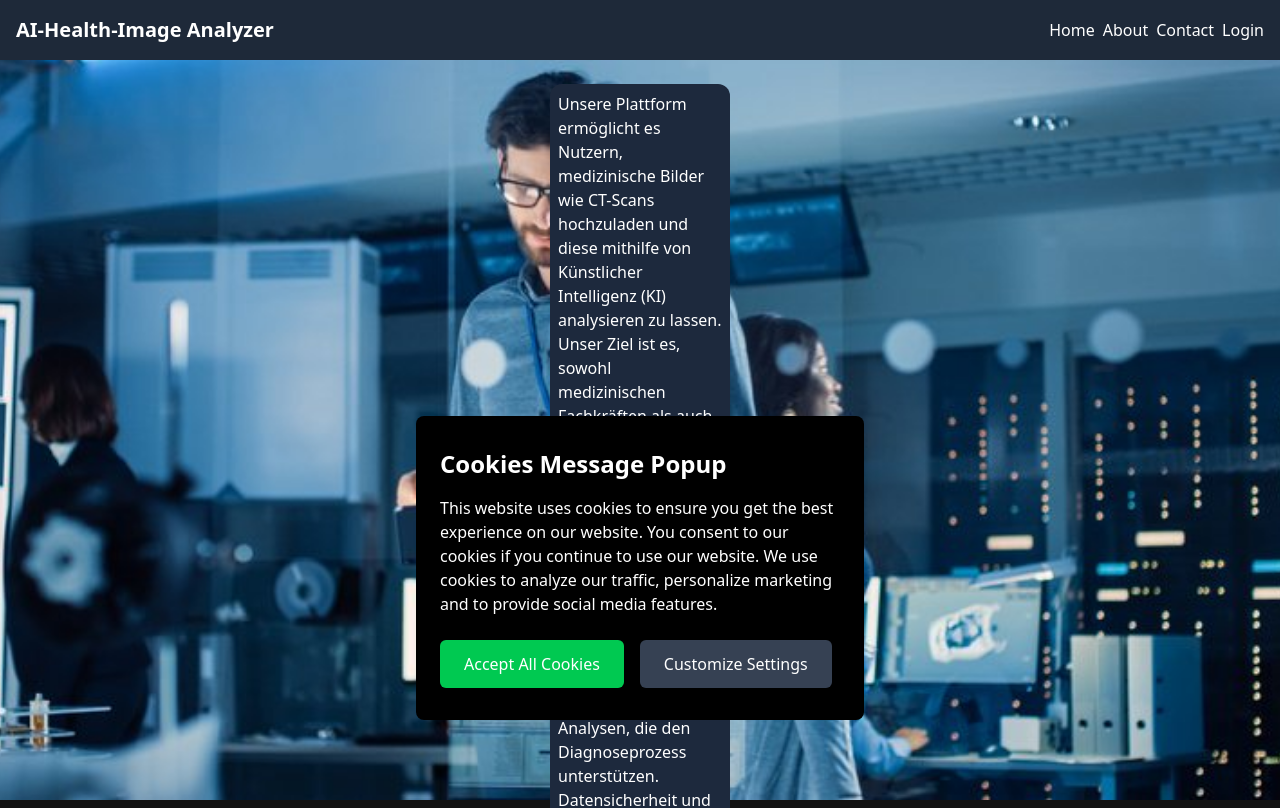
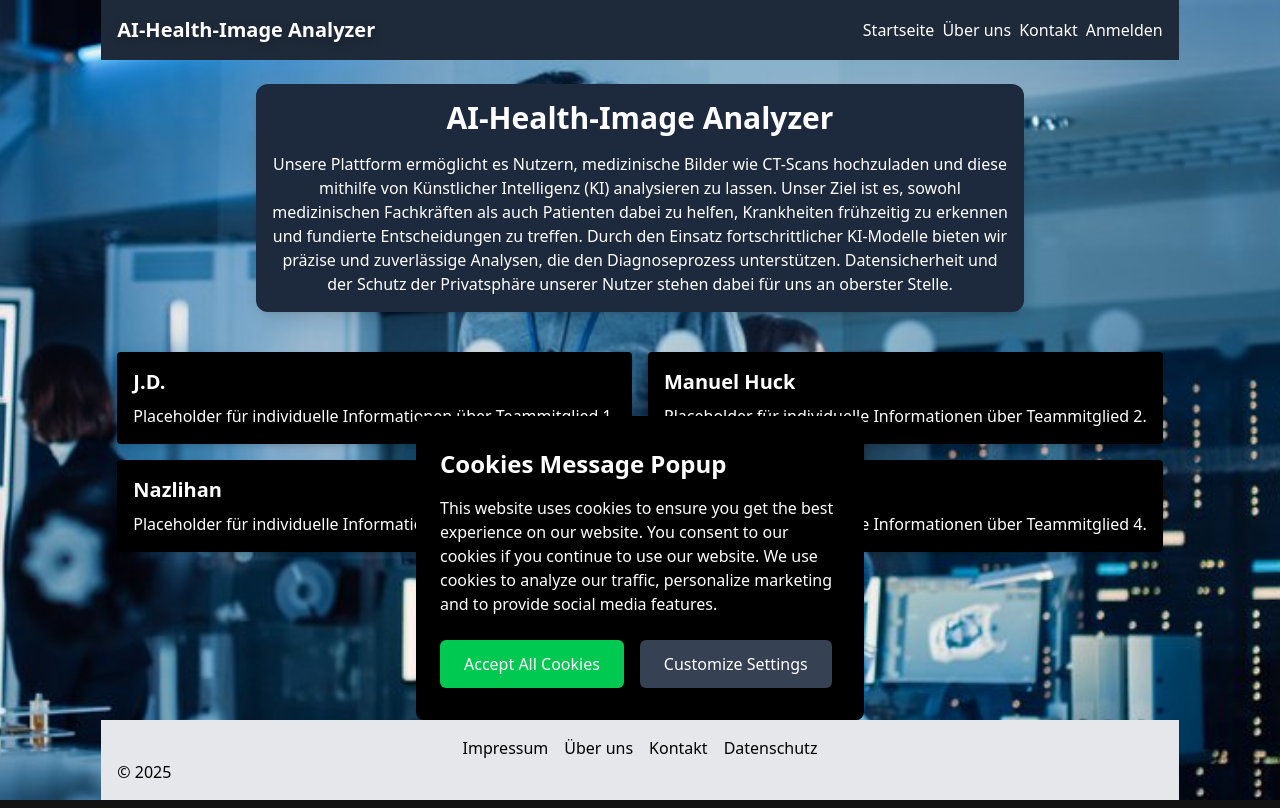
Before and after one commit to AI-Health-Image/AI-Health-Image, a React (Vite) app in the folder frontend/: page /about in a window 1280 px wide. Shown: the top 808 px of the page. Built offline with nearby package versions, Linux system fonts and the light colour scheme.

Commit message:
translated the navigator buttons into german and applied it to the about page and about page has been reworked

```diff
--- a/frontend/src/components/Layout_Coms/Header.jsx
+++ b/frontend/src/components/Layout_Coms/Header.jsx
@@ -1,16 +1,13 @@
 import { useState } from "react";
-import { Link, Navigate } from "react-router-dom";
+import { Link, useNavigate } from "react-router-dom";
 import useJwtStore from "../jwtStore";
 import Cookies from "js-cookie";
 
 function Header() {
-  //const jwt = useJwtStore((state) => state.jwt);
   const email = useJwtStore((state) => state.decodedJwt.email);
   const role = useJwtStore((state) => state.decodedJwt.role);
   const [dropdownOpen, setDropdownOpen] = useState(false);
-
-  //console.log('JWT Role:', role);
-  //console.log('JWT Email:', email);
+  const navigate = useNavigate();
 
   const name = email ? email.split('@')[0] : null;
 
@@ -22,36 +19,33 @@ function Header() {
     useJwtStore.getState().removeJwt();
     Cookies.remove("jwt", { path: '' });
     setDropdownOpen(false);
-    Navigate('/login');
+    navigate('/login');
   };
 
   return (
     <header className="bg-gray-800 text-white p-4 flex justify-between items-center">
-        <div className="font-bold text-xl">AI-Health-Image Analyzer</div>
+      <div className="font-bold text-xl drop-shadow-lg">
+        AI-Health-Image Analyzer
+      </div>
       <nav className="flex gap-2">
-            {/* Hier Navigationselemente einfügen */}
-          <Link to="/" className="hover:text-gray-300">Home</Link>
-
-          {(role === 'patient' /*|| role==='doctor'*/) && <Link to="/upload" className="hover:text-gray-300">Upload</Link>}
-          {(role === 'patient' /*|| role==='doctor'*/) && <Link to="/archiv" className="hover:text-gray-300">Archiv</Link>}
-
-            <Link to="/about" className="hover:text-gray-300">About</Link>
-          <Link to="/contact" className="hover:text-gray-300">Contact</Link>
-
+        <Link to="/" className="hover:text-gray-300">Startseite</Link>
+        {(role === 'patient') && <Link to="/upload" className="hover:text-gray-300">Hochladen</Link>}
+        {(role === 'patient') && <Link to="/archiv" className="hover:text-gray-300">Archiv</Link>}
+        <Link to="/about" className="hover:text-gray-300">Über uns</Link>
+        <Link to="/contact" className="hover:text-gray-300">Kontakt</Link>
         {name ? (
           <div className="relative">
             <button onClick={toggleDropdown} className="hover:text-gray-300">{name}</button>
             {dropdownOpen && (
               <div className="absolute bg-gray-800 rounded-lg shadow-md right-0 mt-2">
-                  <Link to="/settings" className="block px-4 py-2 hover:bg-gray-700">Settings</Link>
-                  <Link to="/" onClick={logout} className="block px-4 py-2 hover:bg-gray-700">Logout</Link>
+                <Link to="/settings" className="block px-4 py-2 hover:bg-gray-700">Einstellungen</Link>
+                <button onClick={logout} className="block px-4 py-2 text-left w-full hover:bg-gray-700">Abmelden</button>
               </div>
             )}
           </div>
         ) : (
-              <Link to="/login" className="hover:text-gray-300">Login</Link>
+          <Link to="/login" className="hover:text-gray-300">Anmelden</Link>
         )}
-
       </nav>
     </header>
   );
--- a/frontend/src/pages/AboutPage.jsx
+++ b/frontend/src/pages/AboutPage.jsx
@@ -3,46 +3,40 @@ import Layout from "../layout/Layout";
 function AboutPage() {
   return (
     <div
-      className="bg-cover bg-center h-screen flex flex-col justify-center"
+      className="bg-cover bg-center h-screen flex flex-col justify-center items-center"
       style={{ backgroundImage: "url('/itmedical.jpg')" }}
     >
       <Layout>
-        <div className="flex flex-col justify-center items-center p-2 rounded m-2 bg-slate-00">
-          <div className="max-w-45">
-            <p className="bg-slate-800 text-white rounded-xl p-2">
-              Unsere Plattform ermöglicht es Nutzern, medizinische Bilder wie CT-Scans hochzuladen und diese mithilfe von Künstlicher Intelligenz (KI) analysieren zu lassen. Unser Ziel ist es, sowohl medizinischen Fachkräften als auch Patienten dabei zu helfen, Krankheiten frühzeitig zu erkennen und fundierte Entscheidungen zu treffen. Durch den Einsatz fortschrittlicher KI-Modelle bieten wir präzise und zuverlässige Analysen, die den Diagnoseprozess unterstützen. Datensicherheit und der Schutz der Privatsphäre unserer Nutzer stehen dabei für uns an oberster Stelle.
+        <div className="flex flex-col justify-center items-center p-4">
+          <div className="max-w-3xl text-center bg-slate-800 text-white rounded-xl p-4 shadow-lg">
+            <h1 className="text-3xl font-bold mb-4">AI-Health-Image Analyzer</h1>
+            <p>
+              Unsere Plattform ermöglicht es Nutzern, medizinische Bilder wie CT-Scans hochzuladen und diese
+              mithilfe von Künstlicher Intelligenz (KI) analysieren zu lassen. Unser Ziel ist es, sowohl medizinischen
+              Fachkräften als auch Patienten dabei zu helfen, Krankheiten frühzeitig zu erkennen und fundierte
+              Entscheidungen zu treffen. Durch den Einsatz fortschrittlicher KI-Modelle bieten wir präzise und
+              zuverlässige Analysen, die den Diagnoseprozess unterstützen. Datensicherheit und der Schutz der
+              Privatsphäre unserer Nutzer stehen dabei für uns an oberster Stelle.
             </p>
           </div>
         </div>
 
-        <section className="p-2 grid grid-cols-2 gap-4">
-          <div className="bg-white p-4 rounded shadow-md">
+        <section className="p-4 grid grid-cols-2 gap-4">
+          <div className="bg-black text-white p-4 rounded shadow-md">
             <h3 className="text-xl font-bold mb-2">J.D.</h3>
-            <p>
-              Placeholder für individuelle Informationen über Teammitglied 1.
-            </p>
+            <p>Placeholder für individuelle Informationen über Teammitglied 1.</p>
           </div>
-          <div className="bg-white p-4 rounded shadow-md">
+          <div className="bg-black text-white p-4 rounded shadow-md">
             <h3 className="text-xl font-bold mb-2">Manuel Huck</h3>
-            <p>
-              Placeholder für individuelle Informationen über Teammitglied 2.
-            </p>
+            <p>Placeholder für individuelle Informationen über Teammitglied 2.</p>
           </div>
-          <div className="bg-white p-4 rounded shadow-md">
+          <div className="bg-black text-white p-4 rounded shadow-md">
             <h3 className="text-xl font-bold mb-2">Nazlihan</h3>
-            <p>
-              Placeholder für individuelle Informationen über Teammitglied 3.
-            </p>
+            <p>Placeholder für individuelle Informationen über Teammitglied 3.</p>
           </div>
-          <div className="bg-white p-4 rounded shadow-md">
+          <div className="bg-black text-white p-4 rounded shadow-md">
             <h3 className="text-xl font-bold mb-2">Cansin Erdi</h3>
-            <p>
-              Placeholder für individuelle Informationen über Teammitglied 4.
-            </p>
-
-            <p>
-              Placeholder für individuelle Informationen über Teammitglied 5.
-            </p>
+            <p>Placeholder für individuelle Informationen über Teammitglied 4.</p>
           </div>
         </section>
       </Layout>
```
Lines whose indentation alone changed are shown as unchanged.
